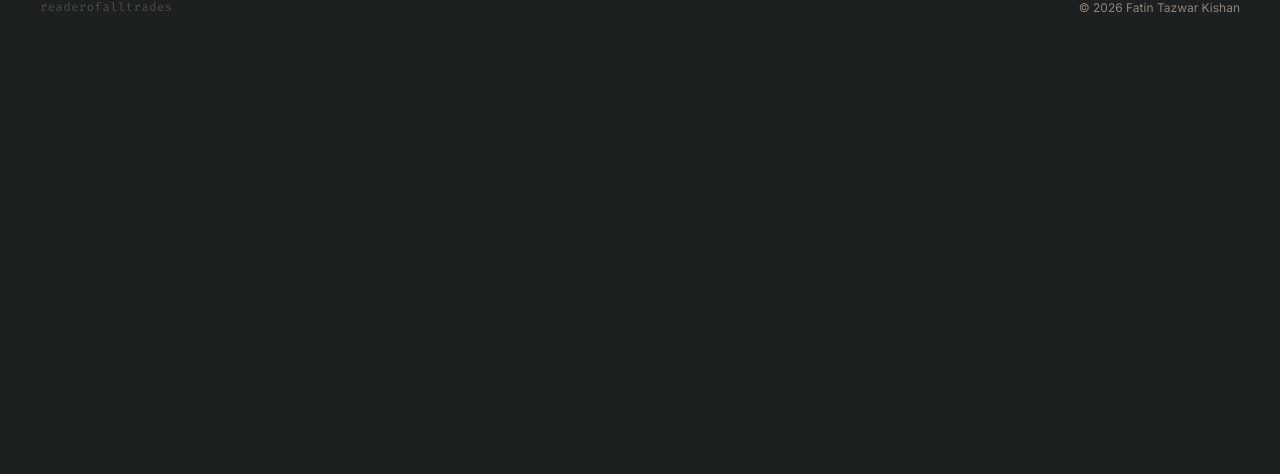
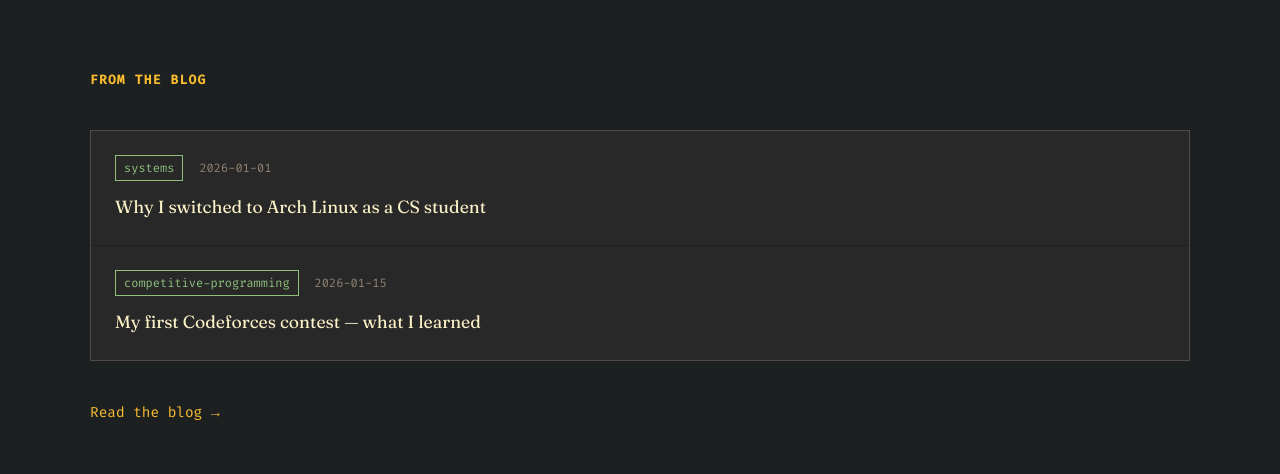
Before and after one commit to readerofalltrades/fatintkishan, a React (Vite) app: page / in a window 1280 px wide. Shown: the part 2194-2668 px from the top of the page. Before the commit the page ends 2235 px from the top, so only its background shows below. Built offline with nearby package versions, Linux system fonts and the light colour scheme; no server answers.

Commit message:
blog teaser section

```diff
--- a/src/App.jsx
+++ b/src/App.jsx
@@ -4,6 +4,7 @@ import Hero from './sections/Hero'
 import About from './sections/About'
 import Projects from './sections/Projects'
 import Skills from './sections/Skills'
+import BlogTeaser from './sections/BlogTeaser'
 
 function App() {
   return (
@@ -14,6 +15,7 @@ function App() {
         <About/>
         <Projects/>
         <Skills/>
+        <BlogTeaser/>
       </main>
       <Footer />
     </>
--- /dev/null
+++ b/src/sections/BlogTeaser.css
@@ -0,0 +1,59 @@
+.blog-teaser {
+  padding: 6rem 2.5rem;
+  border-top: 1px solid var(--border);
+}
+
+.blog-content {
+  max-width: 1100px;
+  margin: 0 auto;
+  display: flex;
+  flex-direction: column;
+  gap: 2.5rem;
+}
+
+.blog-posts {
+  display: flex;
+  flex-direction: column;
+  gap: 1px;
+  border: 1px solid var(--border);
+}
+
+.blog-post-card {
+  padding: 1.5rem;
+  background-color: var(--surface);
+  display: flex;
+  flex-direction: column;
+  gap: 0.75rem;
+  transition: background-color 0.2s ease;
+}
+
+.blog-post-card:hover {
+  background-color: var(--surface-up);
+}
+
+.blog-post-meta {
+  display: flex;
+  align-items: center;
+  gap: 1rem;
+}
+
+.blog-post-tag {
+  font-family: var(--font-mono);
+  font-size: 0.75rem;
+  color: var(--aqua);
+  border: 1px solid var(--aqua);
+  padding: 0.15rem 0.5rem;
+}
+
+.blog-post-date {
+  font-family: var(--font-mono);
+  font-size: 0.75rem;
+  color: var(--muted);
+}
+
+.blog-post-title {
+  font-family: var(--font-display);
+  font-size: 1.1rem;
+  font-weight: 400;
+  color: var(--heading);
+}
--- /dev/null
+++ b/src/sections/BlogTeaser.jsx
@@ -0,0 +1,39 @@
+import './BlogTeaser.css'
+
+const placeholderPosts = [
+  {
+    title: 'Why I switched to Arch Linux as a CS student',
+    date: '2026-01-01',
+    tag: 'systems',
+  },
+  {
+    title: 'My first Codeforces contest — what I learned',
+    date: '2026-01-15',
+    tag: 'competitive-programming',
+  },
+]
+
+function BlogTeaser() {
+  return (
+    <section className="blog-teaser">
+      <div className="blog-content">
+        <h2 className="section-label">From the Blog</h2>
+        <div className="blog-posts">
+          {placeholderPosts.map((post) => (
+            <div key={post.title} className="blog-post-card">
+              <div className="blog-post-meta">
+                <span className="blog-post-tag">{post.tag}</span>
+                <span className="blog-post-date">{post.date}</span>
+              </div>
+              <h3 className="blog-post-title">{post.title}</h3>
+            </div>
+          ))}
+        </div>
+        {/* TODO: wire to real MDX posts in Phase 3 */}
+        <a href="/blog" className="about-link">Read the blog →</a>
+      </div>
+    </section>
+  )
+}
+
+export default BlogTeaser
```
